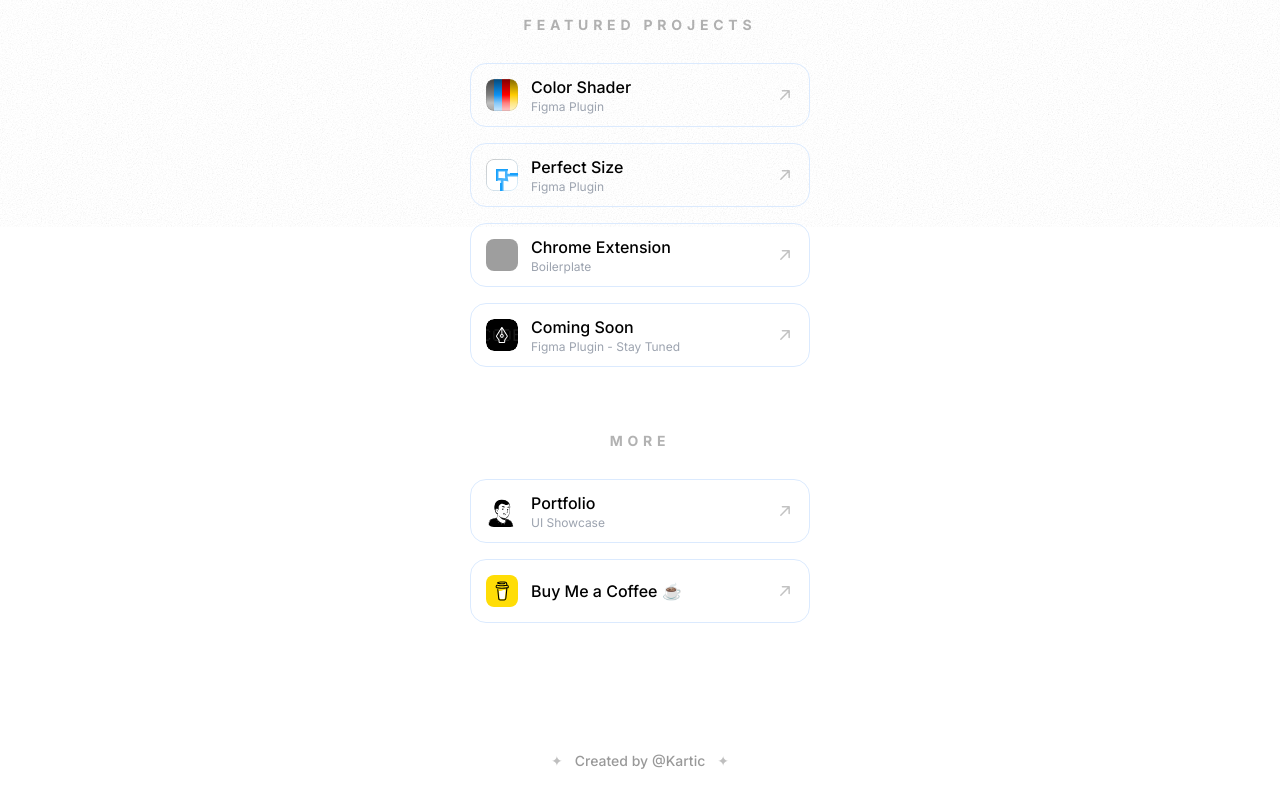
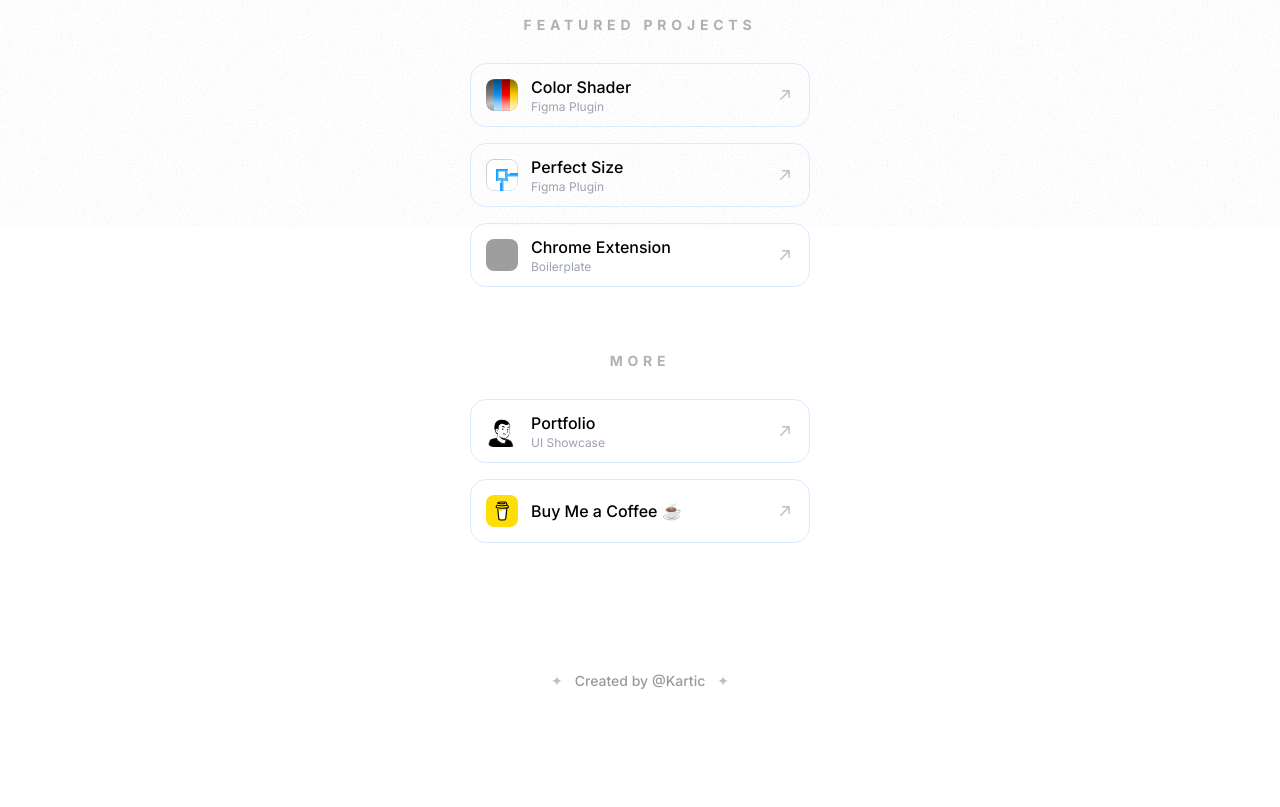
Before and after one commit to 01kartic/Portfolio, a React (Vite) app: page / in a window 1280 px wide. Shown: the part 773-1580 px from the top of the page. Built offline with nearby package versions, Linux system fonts and the light colour scheme; grey boxes are pictures that could not be loaded; a web font is replaced by a local one.

Commit message:
Update Links.jsx

```diff
--- a/src/screens/Links.jsx
+++ b/src/screens/Links.jsx
@@ -23,12 +23,12 @@
     text: "Chrome Extension",
     subText: "Boilerplate"
   },
-  {
-    url: "",
-    imageUrl: "/Icons/SVGCollector.svg",
-    text: "Coming Soon",
-    subText: "Figma Plugin - Stay Tuned"
-  }
+  // {
+  //   url: "",
+  //   imageUrl: "/Icons/SVGCollector.svg",
+  //   text: "Coming Soon",
+  //   subText: "Figma Plugin - Stay Tuned"
+  // }
 ]
 
 const tabMore = [
```
